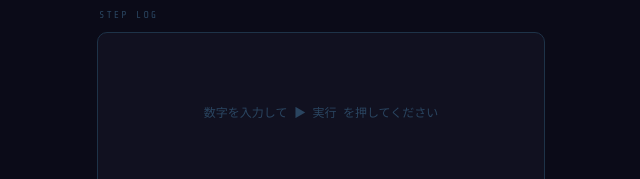
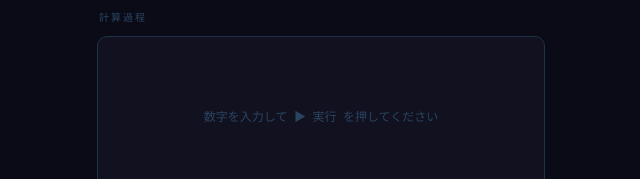
Before and after one commit to NU-Collaborator7/collatz, a plain HTML site: page index2.html in a window 1280 px wide. Shown: the part 447-626 px from the top of the page, 319-959 px from the left. Drawn offline with nearby package versions, Linux system fonts and the light colour scheme.

Commit message:
Update index2.html

```diff
--- a/index2.html
+++ b/index2.html
@@ -215,7 +215,7 @@
     <canvas id="myChart"></canvas>
   </div>
 
-  <div class="log-label">STEP LOG</div>
+  <div class="log-label">計算過程</div>
   <div class="log-box" id="logBox">
     <span class="hint">数字を入力して ▶ 実行 を押してください</span>
   </div>
```
